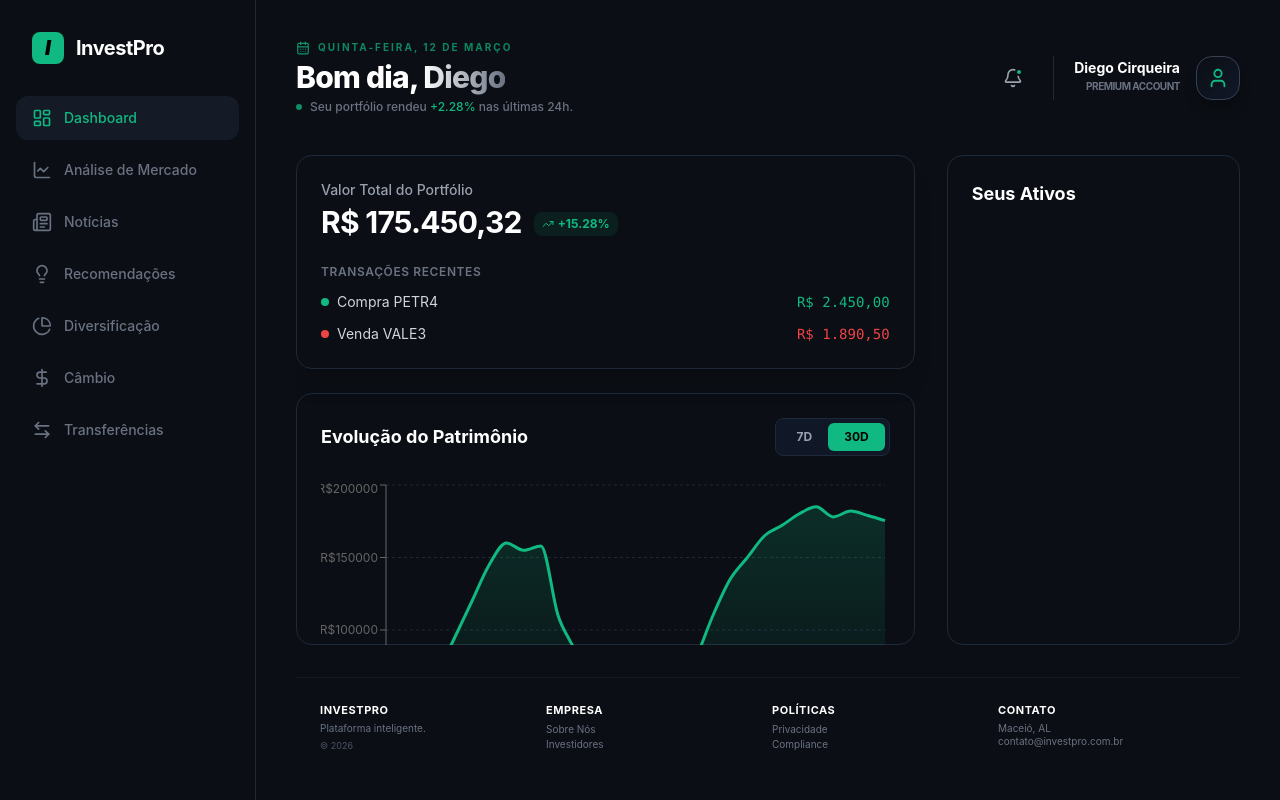
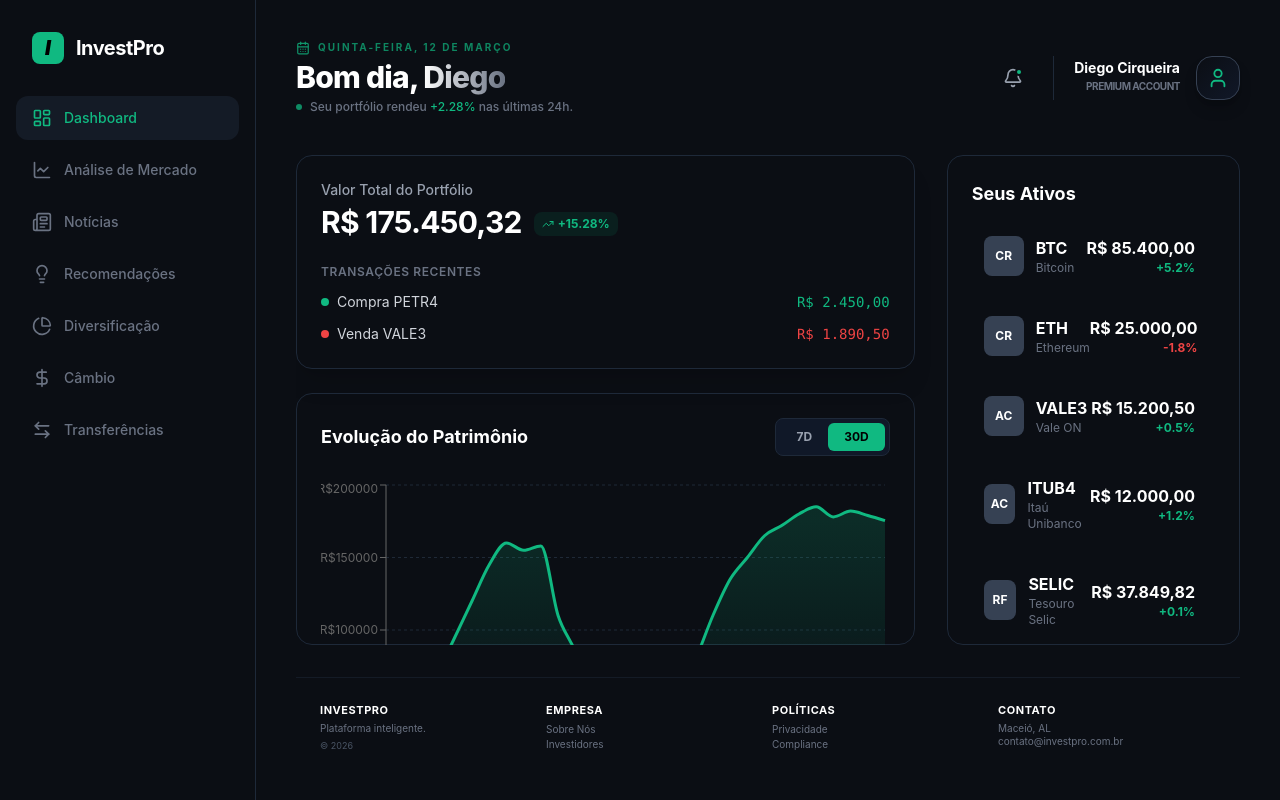
Before and after one commit to DiegoLCirqueira/InvestPro, a React (Vite) app: page / in a window 1280 px wide. Built offline with nearby package versions, Linux system fonts and the light colour scheme.

Commit message:
investments
Correção em Assets que estava deixando o "Seus Ativos" sem informações

```diff
--- a/src/data/investments.js
+++ b/src/data/investments.js
@@ -5,7 +5,13 @@ export const MOCK_DATA = {
     balance: 175450.32,
     change: 15.28
   },
-  assets: [ /* seus assets aqui */ ],
+  assets: [
+    { id: 1, name: "Bitcoin", ticker: "BTC", type: "CR", value: 85400.00, change: 5.2 },
+    { id: 2, name: "Ethereum", ticker: "ETH", type: "CR", value: 25000.00, change: -1.8 },
+    { id: 3, name: "Vale ON", ticker: "VALE3", type: "AC", value: 15200.50, change: 0.5 },
+    { id: 4, name: "Itaú Unibanco", ticker: "ITUB4", type: "AC", value: 12000.00, change: 1.2 },
+    { id: 5, name: "Tesouro Selic", ticker: "SELIC", type: "RF", value: 37849.82, change: 0.1 },
+  ],
   history: [
     // COMEÇO: Lá embaixo (O "Vindo de baixo")
     { date: '11/02', value: 20000 }, { date: '12/02', value: 25000 },
```
